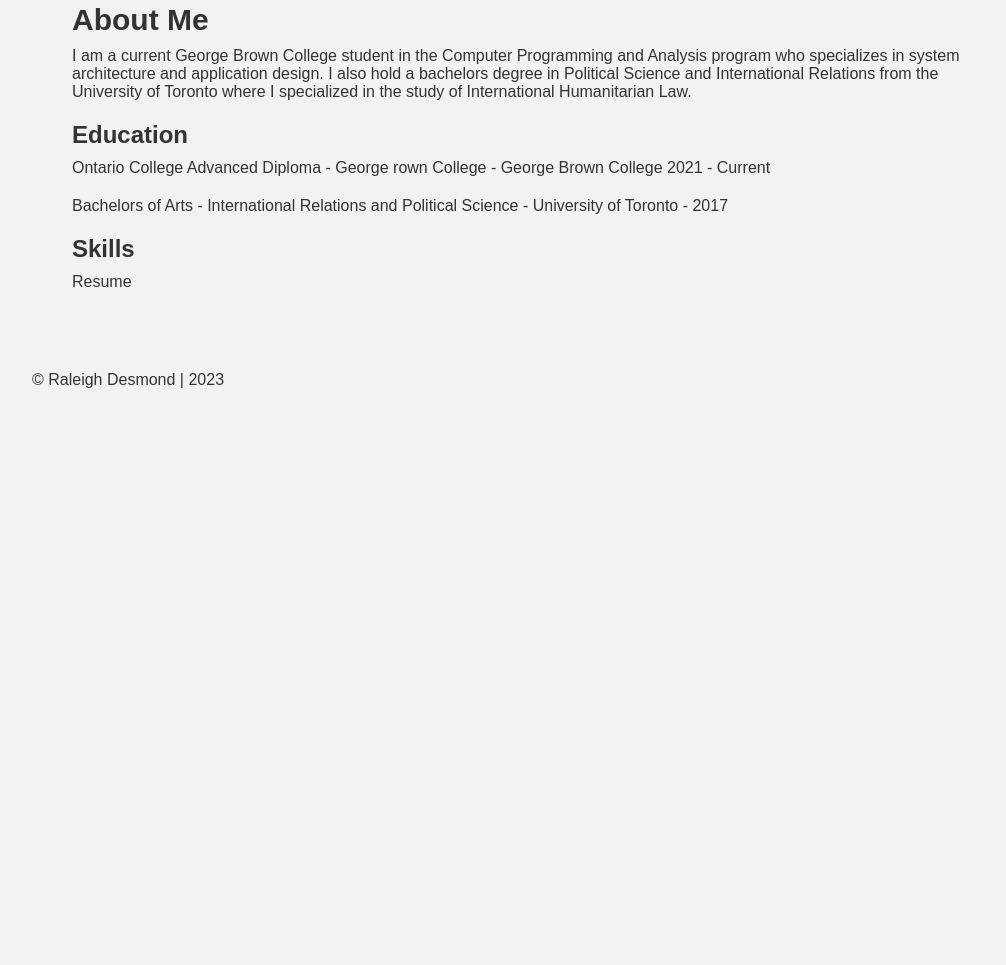
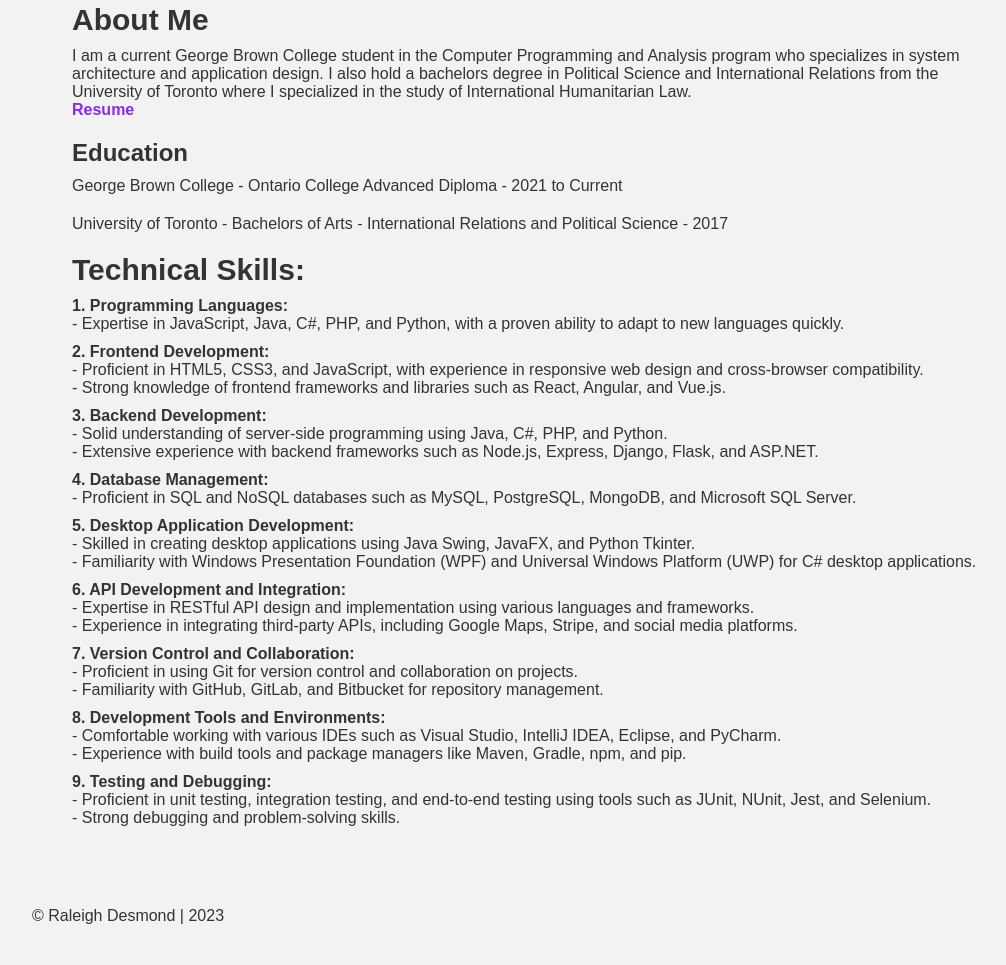
Before and after one commit to RaleighD/RaleighD.github.io, a plain HTML site: page index.html in a window 1280 px wide. Shown: the part 233-1198 px from the top of the page, without its empty margins (128-1134 px from the left). Before the commit the page ends 800 px from the top, so only its background shows below. Drawn offline with Linux system fonts and the light colour scheme.

```diff
--- a/index.html
+++ b/index.html
@@ -28,15 +28,66 @@
         <p>I am a current George Brown College student in the Computer Programming and Analysis program who specializes
             in system architecture and application design. I also hold a bachelors degree in Political Science and
             International Relations from the University of Toronto where I specialized in the study of International
-            Humanitarian Law.
+            Humanitarian Law.<br>
+            <a href="https://raleighd.github.io/resume.pdf">Resume</a>
 
         </p>
+            <h3>Education</h3>
+            <p>George Brown College - Ontario College Advanced Diploma - 2021 to Current</p>
+            <p>University of Toronto - Bachelors of Arts - International Relations and Political Science - 2017</p>
+        <body>
+        <h2>Technical Skills:</h2>
         <ul>
-            <li><h3>Education</h3></li>
-            <p>Ontario College Advanced Diploma - George rown College - George Brown College 2021 - Current</p>
-            <p>Bachelors of Arts - International Relations and Political Science - University of Toronto - 2017</p>
-            <li><h3>Skills</h3></li>
-            <li>Resume</li>
+            <li>
+                <strong>1. Programming Languages:</strong><br>
+                - Expertise in JavaScript, Java, C#, PHP, and Python, with a proven ability to adapt to new languages quickly.
+            </li>
+            <li>
+                <strong>2. Frontend Development:</strong><br>
+                - Proficient in HTML5, CSS3, and JavaScript, with experience in responsive web design and cross-browser compatibility.<br>
+                - Strong knowledge of frontend frameworks and libraries such as React, Angular, and Vue.js.
+            </li>
+            <li>
+                <strong>3. Backend Development:</strong><br>
+                - Solid understanding of server-side programming using Java, C#, PHP, and Python.<br>
+                - Extensive experience with backend frameworks such as Node.js, Express, Django, Flask, and ASP.NET.
+            </li>
+            <li>
+                <strong>4. Database Management:</strong><br>
+                - Proficient in SQL and NoSQL databases such as MySQL, PostgreSQL, MongoDB, and Microsoft SQL Server.
+            </li>
+            <li>
+                <strong>5. Desktop Application Development:</strong><br>
+                - Skilled in creating desktop applications using Java Swing, JavaFX, and Python Tkinter.<br>
+                - Familiarity with Windows Presentation Foundation (WPF) and Universal Windows Platform (UWP) for C# desktop applications.
+            </li>
+            <li>
+                <strong>6. API Development and Integration:</strong><br>
+                - Expertise in RESTful API design and implementation using various languages and frameworks.<br>
+                - Experience in integrating third-party APIs, including Google Maps, Stripe, and social media platforms.
+            </li>
+            <li>
+                <strong>7. Version Control and Collaboration:</strong><br>
+                - Proficient in using Git for version control and collaboration on projects.<br>
+                - Familiarity with GitHub, GitLab, and Bitbucket for repository management.
+            </li>
+            <li>
+                <strong>8. Development Tools and Environments:</strong><br>
+                - Comfortable working with various IDEs such as Visual Studio, IntelliJ IDEA, Eclipse, and PyCharm.<br>
+                - Experience with build tools and package managers like Maven, Gradle, npm, and pip.
+            </li>
+            <li>
+                <strong>9. Testing and Debugging:</strong><br>
+                - Proficient in unit testing, integration testing, and end-to-end testing using tools such as JUnit, NUnit, Jest, and Selenium.<br>
+                - Strong debugging and problem-solving skills.
+            </li>
+            <li>
+
+
+
+
+
+
         </ul>
     </section>
 </main>
```
Also changed, not shown: contact.html (+16 -0 lines).
